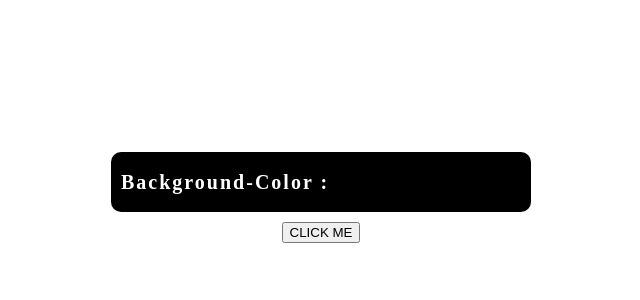
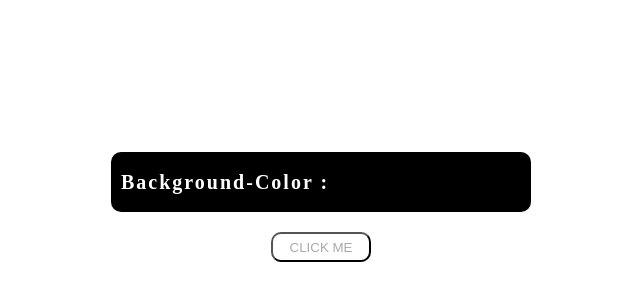
Before and after one commit to reinexxism/JS_Project_40, a plain HTML site: page 1. Color Flipper/index.html in a window 1280 px wide. Shown: the part 248-548 px from the top of the page, without its empty margins (319-959 px from the left). Drawn offline with Linux system fonts and the light colour scheme.

Commit message:
final css

```diff
--- a/1. Color Flipper/style.css
+++ b/1. Color Flipper/style.css
@@ -14,11 +14,21 @@ div.currentColor {
   font-weight: bold;
   font-size: 20px;
   letter-spacing: 2px;
-  margin-bottom: 10px;
+  margin-bottom: 20px;
   margin-top: 400px;
 }
 
 .selectBtn {
   display: block;
   margin: 0 auto;
+  background-color: transparent;
+  color: darkgray;
+  height: 30px;
+  width: 100px;
+  border-radius: 10px;
 }
+
+.selectBtn:hover {
+  color: black;
+  cursor: pointer;
+}
```
